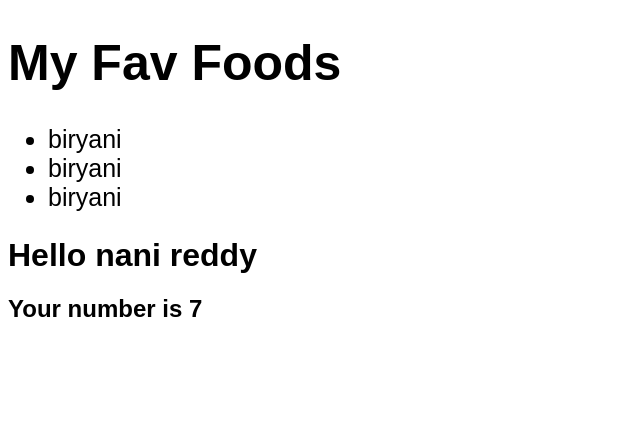
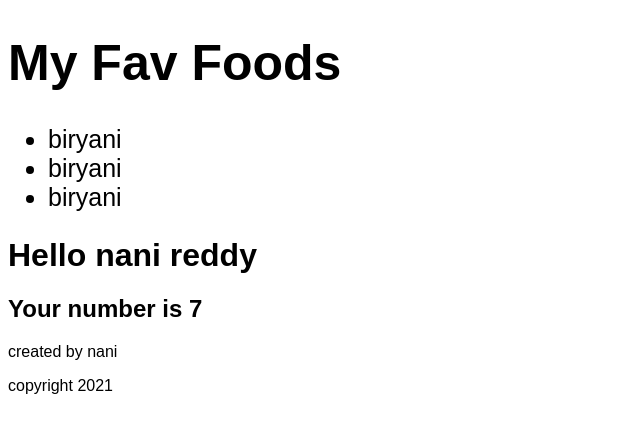
Before and after one commit to sheshu22/CSB-react-udm, a React (Create React App) app: page / in a window 1280 px wide. Shown: the top 432 px of the page, without its empty margins (0-640 px from the left). Built offline with nearby package versions, Linux system fonts and the light colour scheme.

Commit message:
jsx and js date

```diff
--- a/src/App.js
+++ b/src/App.js
@@ -5,6 +5,9 @@ export default function App() {
   let number = 7,
     name = "nani",
     lname = "reddy";
+
+  let d = new Date();
+  let date = d.getFullYear();
   return (
     <div className="App">
       <div className="div">
@@ -19,6 +22,9 @@ export default function App() {
         Hello {name} {lname}
       </h1>
       <h2>Your number is {number}</h2>
+
+      <p>created by {name}</p>
+      <p>copyright {date}</p>
     </div>
   );
 }
```
